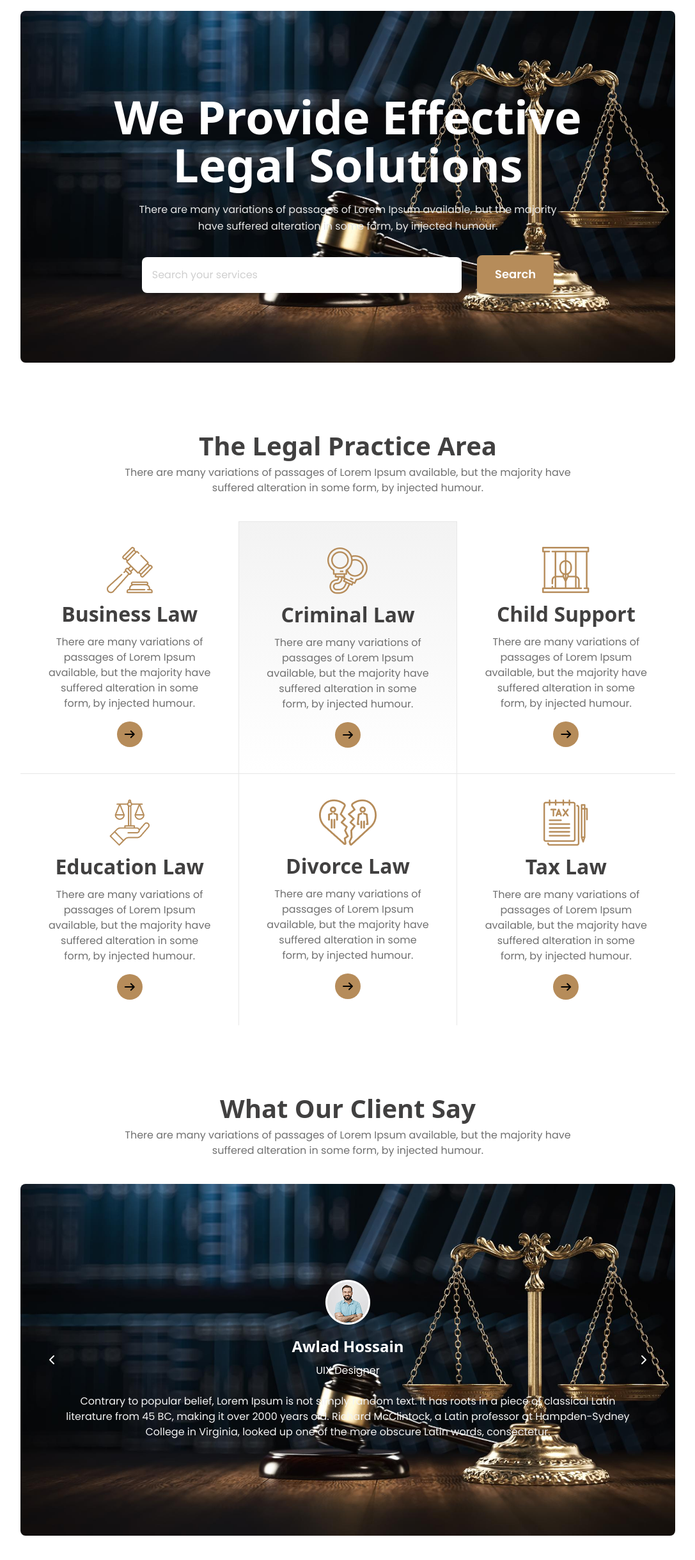
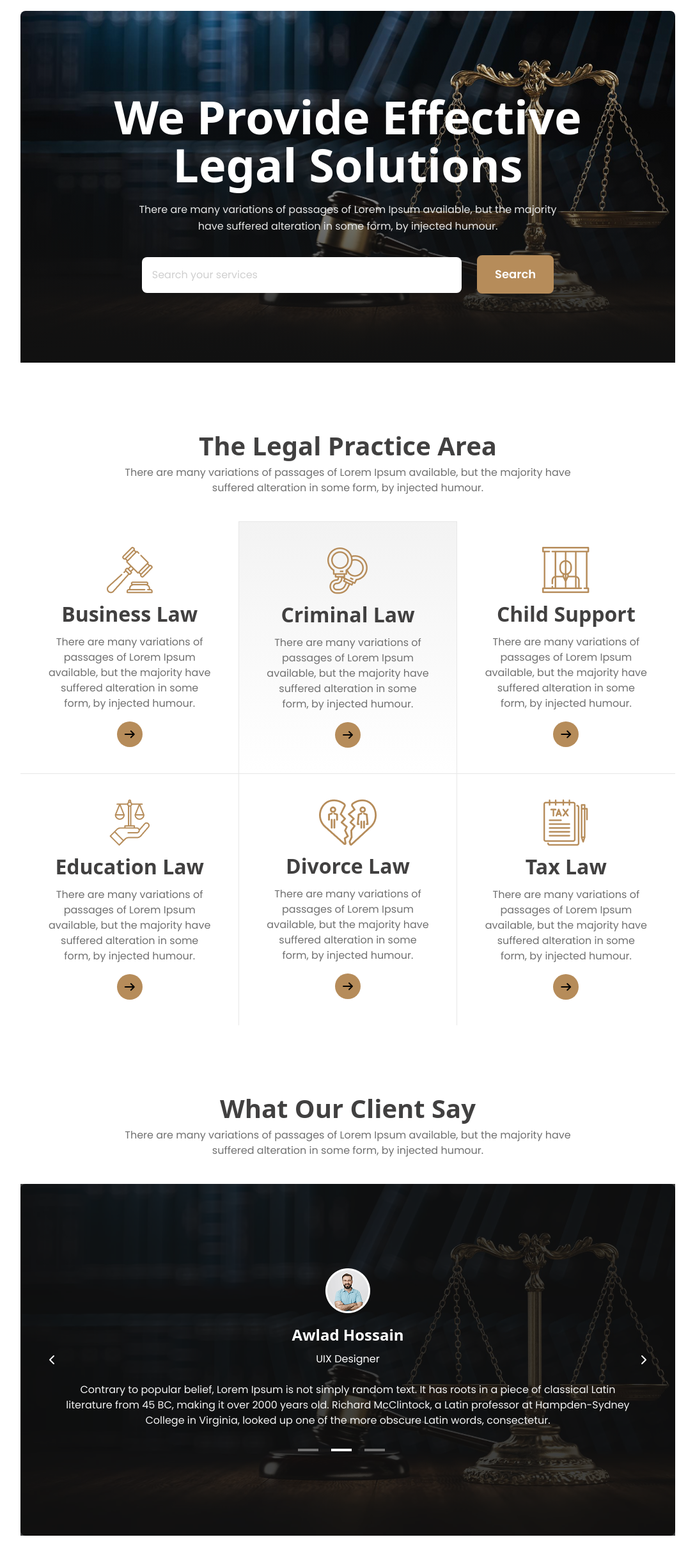
Before and after one commit to mahbubalom7084/Justice, a plain HTML site: page index.html in a window 1280 px wide. Shown: the part 107-2546 px from the top of the page at 64% size, without its empty margins (96-1183 px from the left). Drawn offline with nearby package versions, Linux system fonts and the light colour scheme.

Commit message:
added client-section & some desing add & banner section background gradient added

```diff
--- a/index.html
+++ b/index.html
@@ -46,15 +46,17 @@
         <!-- banner-section-start -->
         <section>
             <div
-                class="mb-[100px] w-[80%] mx-auto h-[550px]  bg-[url(./images/banner.jpg)] rounded-[8px] bg-cover bg-center">
-                <div class="text-center py-16">
+                class="relative mb-[100px] w-[80%] mx-auto h-[550px]  bg-[url(./images/banner.jpg)] rounded-[8px] bg-cover bg-center">
+                <div class="absolute inset-0 bg-gradient-to-b from-[#11111100] to-[#111111]"></div>
+
+                <div class="relative z-10 text-center py-16">
                     <h1 class="mt-16 font-extrabold font-[EB Garamond] text-7xl  text-[#FFFFFF] leading-[75px]">We
                         Provide Effective<br />
                         Legal Solutions</h1>
                     <p class="mt-5 font-normal font-[Poppins] text-base  text-[#E7E7E7] leading-[26px]">There are many
                         variations of passages of Lorem Ipsum available, but the majority<br /> have suffered
                         alteration in some form, by injected humour.</p>
-                    <div class="mt-8 ">
+                    <div class="mt-8  ">
                         <input
                             class="w-[500px] bg-white text-[#A0A0A0] mr-5 p-4 font-normal font-[Poppins] text-base rounded-lg"
                             type="search" name="" id="" placeholder="Search your services">
@@ -168,24 +170,32 @@
         <!-- Practice-Area-section-End -->
         <!-- client-section-start -->
         <section>
-            <div class="w-[80%] mx-auto text-center mb-[100px]">
+            <div class="relative w-[80%] mx-auto text-center mb-[100px]">
                 <h2 class="font-extrabold font-[EB Garamond] text-[40px] text-[#414040]">What Our Client Say</h2>
                 <p class="font-normal font-[Poppins] text-base text-[#707070]">There are many variations of passages of
                     Lorem Ipsum available, but the majority have<br /> suffered
                     alteration in some form, by injected humour.</p>
                 <div
                     class="relative mt-10 px-10 mx-auto h-[550px] bg-[#111111CC]  bg-[url(./images/banner.jpg)] rounded-[8px] bg-cover bg-center">
+                    <div class="absolute inset-0 bg-[#111111CC]"></div>
                     <!-- Centered content wrapper -->
                     <div class="absolute inset-0 flex justify-center items-center">
                         <div class="text-center text-white">
                             <img class="mx-auto" src="./images/Ellipse 1.png" alt="">
                             <h2 class="text-[24px] font-extrabold font-[EB Garamond] mt-4 mb-2">Awlad Hossain</h2>
                             <h4 class="text-base font-normal text-white font-[Poppins] mb-6">UIX Designer</h4>
-                            <p class="font-normal font-[Poppins] text-base text-[#F3F3F3]">Contrary to popular belief, Lorem Ipsum is
-                                not simply random text. It has roots in a piece of classical Latin<br/> literature from 45
+                            <p class="font-normal font-[Poppins] text-base text-[#F3F3F3]">Contrary to popular belief,
+                                Lorem Ipsum is
+                                not simply random text. It has roots in a piece of classical Latin<br /> literature from
+                                45
                                 BC, making it over 2000 years old. Richard McClintock, a Latin professor at
-                                Hampden-Sydney<br/> College in Virginia, looked up one of the more obscure Latin words,
+                                Hampden-Sydney<br /> College in Virginia, looked up one of the more obscure Latin words,
                                 consectetur.</p>
+                            <div class="mt-8 flex justify-center">
+                                <div class="border-2 border-[#707070] w-8 mr-5"></div>
+                                <div class="border-2 border-[#FFFFFF] w-8 mr-5"></div>
+                                <div class="border-2 border-[#707070] w-8 mr-5"></div>
+                            </div>
 
                         </div>
                     </div>
```
